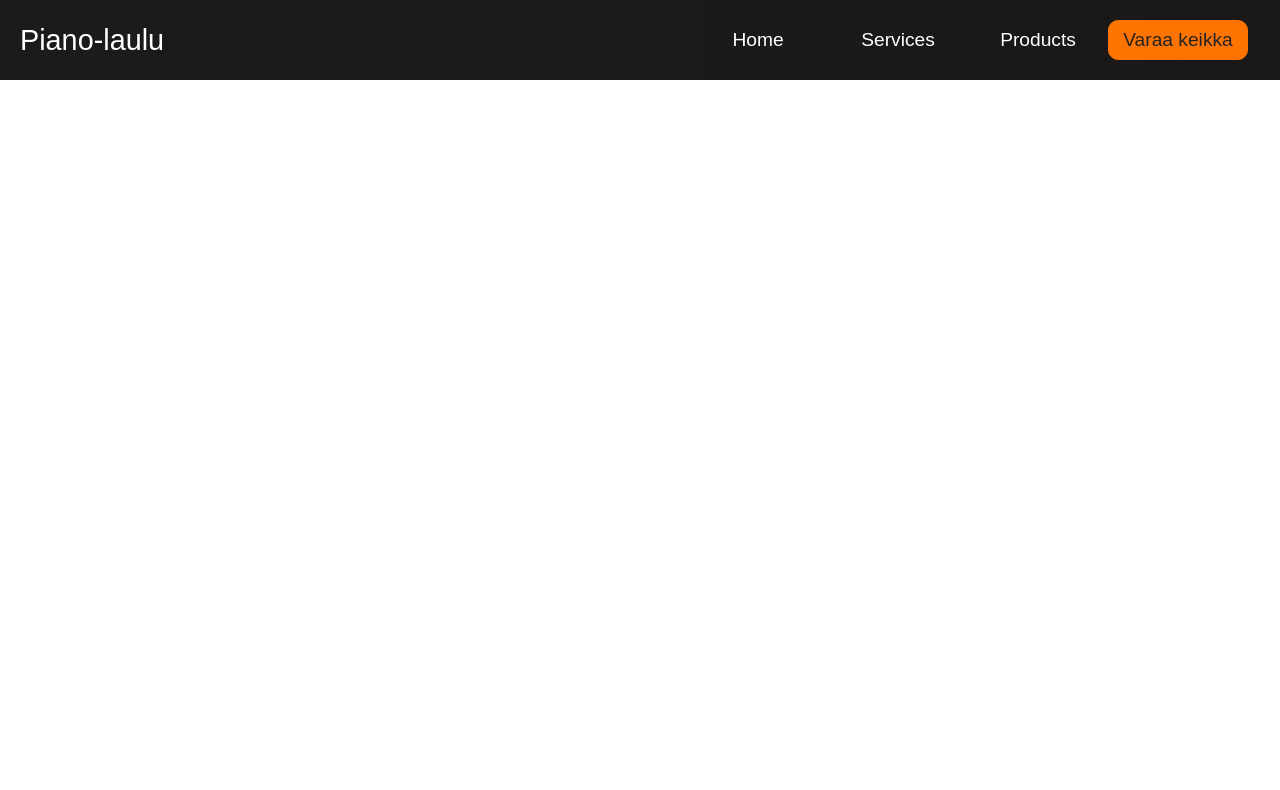
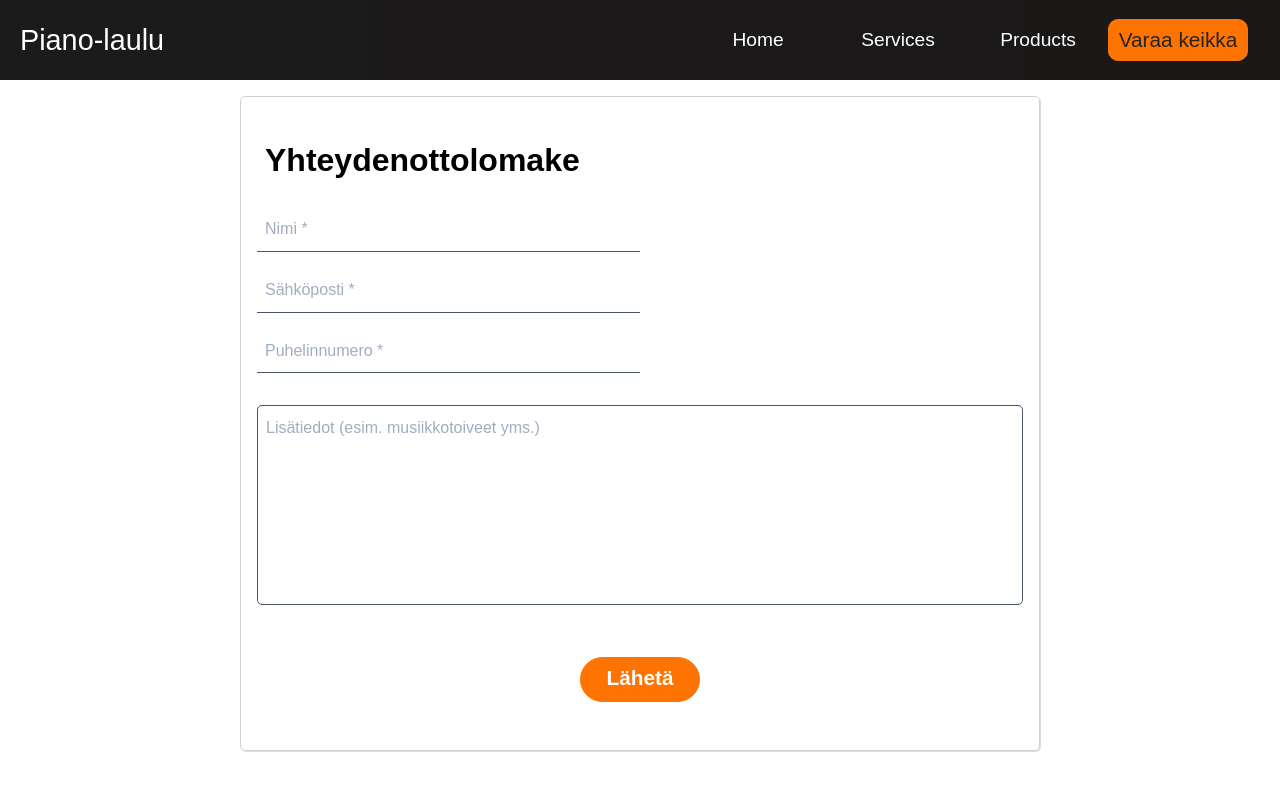
Before and after one commit to samvancart/piano-laulu-frontend, a React (Create React App) app: page / in a window 1280 px wide. Shown: the top 790 px of the page. Built offline with nearby package versions, Linux system fonts and the light colour scheme.

Commit message:
CustomerInfoForm

```diff
--- a/package.json
+++ b/package.json
@@ -6,12 +6,14 @@
     "@testing-library/jest-dom": "^5.16.5",
     "@testing-library/react": "^13.3.0",
     "@testing-library/user-event": "^13.5.0",
+    "formik": "^2.2.9",
     "react": "^18.2.0",
     "react-dom": "^18.2.0",
     "react-icons": "^4.4.0",
     "react-router-dom": "^6.3.0",
     "react-scripts": "^5.0.1",
-    "web-vitals": "^2.1.4"
+    "web-vitals": "^2.1.4",
+    "yup": "^0.32.11"
   },
   "scripts": {
     "start": "react-scripts start",
--- a/src/App.js
+++ b/src/App.js
@@ -1,5 +1,6 @@
 import React from 'react';
 import Navbar from './components/Navbar';
+import CustomerInfoForm from './components/CustomerInfoForm';
 import { BrowserRouter as Router, Routes, Route } from 'react-router-dom';
 import './App.css';
 
@@ -8,6 +9,7 @@ function App() {
     <>
       <Router>
         <Navbar />
+        <CustomerInfoForm />
         <Routes>
           <Route path='/' exact />
         </Routes>
--- a/src/components/Button.css
+++ b/src/components/Button.css
@@ -3,7 +3,8 @@
 }
 
 .btn {
-    padding: 0px;
+    /* padding: 0px; */
+    padding: 2rem;
     border-radius: 2px;
     outline: none;
     border: none;
@@ -16,9 +17,14 @@
 }
 
 .btn--primary {
+    font-weight: bold;
+    border-radius: 30px;
     background-color: var(--primary);
-    color: #242424;
+    color: #fff;
     border: 1px solid var(--primary);
+    width: 120px;
+    height: 45px;
+
 }
 
 .btn--outline {
@@ -33,7 +39,7 @@
 
 .btn--medium {
     padding: 8px 20px;
-    font-size: 1.2rem;
+    font-size: 1.3rem;
 }
 
 .btn--large {
@@ -43,7 +49,7 @@
 
 .btn--medium:hover,
 .btn--large:hover {
-    background: #242424;
+    background: transparent;
     color: rgb(255, 115, 0);
     transition: all 0.3s ease-out;
 }
--- a/src/components/Button.js
+++ b/src/components/Button.js
@@ -28,3 +28,5 @@ export const Button = ({
         </Link>
     );
 };
+
+export default Button;
--- /dev/null
+++ b/src/components/CustomerInfoForm.css
@@ -0,0 +1,74 @@
+form h1 {
+  font-weight: bold;
+  margin: 1rem 0 1rem;
+  padding: 0.8rem 0.5rem;
+}
+
+form {
+  /* width: 100%; */
+  max-width: 800px;
+  margin: 1rem auto;
+  padding: 1rem;
+  border-style: solid;
+  border-width: 1px;
+  border-radius: 5px;
+  border-color: #ced0d4;
+  box-shadow: 1px 1px #d9dde2;
+}
+
+form label {
+  /* padding: 20px; */
+  font-size: 1rem;
+  font-weight: bold;
+  display: block;
+  text-align: left;
+  margin: 1rem 0 0.2rem;
+}
+
+input,
+select {
+  display: block;
+  width: 50%;
+  margin: 1rem 0 1rem;
+  /* padding: 0.65rem 0.5rem; */
+  padding: 0.8rem 0.5rem;
+  border-top: none;
+  border-left: none;
+  border-right: none;
+  font-size: 1rem;
+  /* color: white; */
+  border-bottom: 0.1rem solid #4a5568;
+  /* background-color: #2d3748; */
+  /* border-radius: 10px; */
+  /* outline: none; */
+}
+
+.input_box {
+  margin: 1rem 0 1rem;
+  padding: 0.8rem 0.5rem;
+  font-size: 1rem;
+  outline: none;
+  width: 100%;
+  resize: none;
+  padding: 0.8rem 0.5rem;
+  border: 0.1rem solid #4a5568;
+  border-radius: 5px;
+  height: 200px;
+
+}
+
+input:focus,
+select:focus {
+  /* border-top: 2px solid #fff;
+    border-left: #fff;
+    border-right: #fff; */
+  outline: none;
+  /* border-bottom: 0.125rem solid #4a5568;; */
+  /* border-bottom-color: #4299e1; */
+}
+
+input::placeholder,
+select::placeholder,
+.input_box::placeholder {
+  color: #a0aec0;
+}
--- /dev/null
+++ b/src/components/CustomerInfoForm.js
@@ -0,0 +1,38 @@
+import { Field, Form, Formik } from "formik";
+import FormInput from "./FormInput";
+import FormInputBox from "./FormInputBox";
+import Button from "./Button";
+import './CustomerInfoForm.css'
+
+const CustomerInfoForm = () => {
+    return (
+        <Formik initialValues={{ name: "", Email:"", Phone:"", Info:"" }}>
+            <Form>
+                <h1>Yhteydenottolomake</h1>
+                <FormInput
+                    name="Name"
+                    type="text"
+                    placeholder="Nimi *"
+                />
+                <FormInput
+                    name="Email"
+                    type="text"
+                    placeholder="Sähköposti *"
+                />
+                 <FormInput
+                    name="Phone"
+                    type="number"
+                    placeholder="Puhelinnumero *"
+                />
+                <FormInputBox
+                    name="Info"
+                    type="text"
+                    placeholder="Lisätiedot (esim. musiikkotoiveet yms.)"
+                />
+                <Button buttonStyle='btn--primary'>Lähetä</Button>
+            </Form>
+        </Formik>
+    );
+};
+
+export default CustomerInfoForm;
--- /dev/null
+++ b/src/components/FormInput.js
@@ -0,0 +1,14 @@
+import React from 'react'
+import { useField } from 'formik';
+
+const FormInput = ({ label, ...props }) => {
+    const [field, meta, helpers] = useField(props);
+
+    return (
+        <>
+            {/* <label>{label}</label> */}
+            <input {...props} />
+        </>
+    );
+};
+export default FormInput;
--- /dev/null
+++ b/src/components/FormInputBox.js
@@ -0,0 +1,13 @@
+import React from 'react'
+import { useField } from 'formik';
+
+const FormInputBox = ({ label, ...props }) => {
+    const [field, meta, helpers] = useField(props);
+
+    return (
+        <>
+            <textarea className='input_box' {...props} />
+        </>
+    );
+};
+export default FormInputBox;
--- a/src/components/Navbar.js
+++ b/src/components/Navbar.js
@@ -100,7 +100,7 @@ function Navbar(props) {
         </div>
       </nav>
     </>
-  )
-}
+  );
+};
 
 export default Navbar
```
Also changed, not shown: 1 other file (tests, documents, lock files or other folders).
